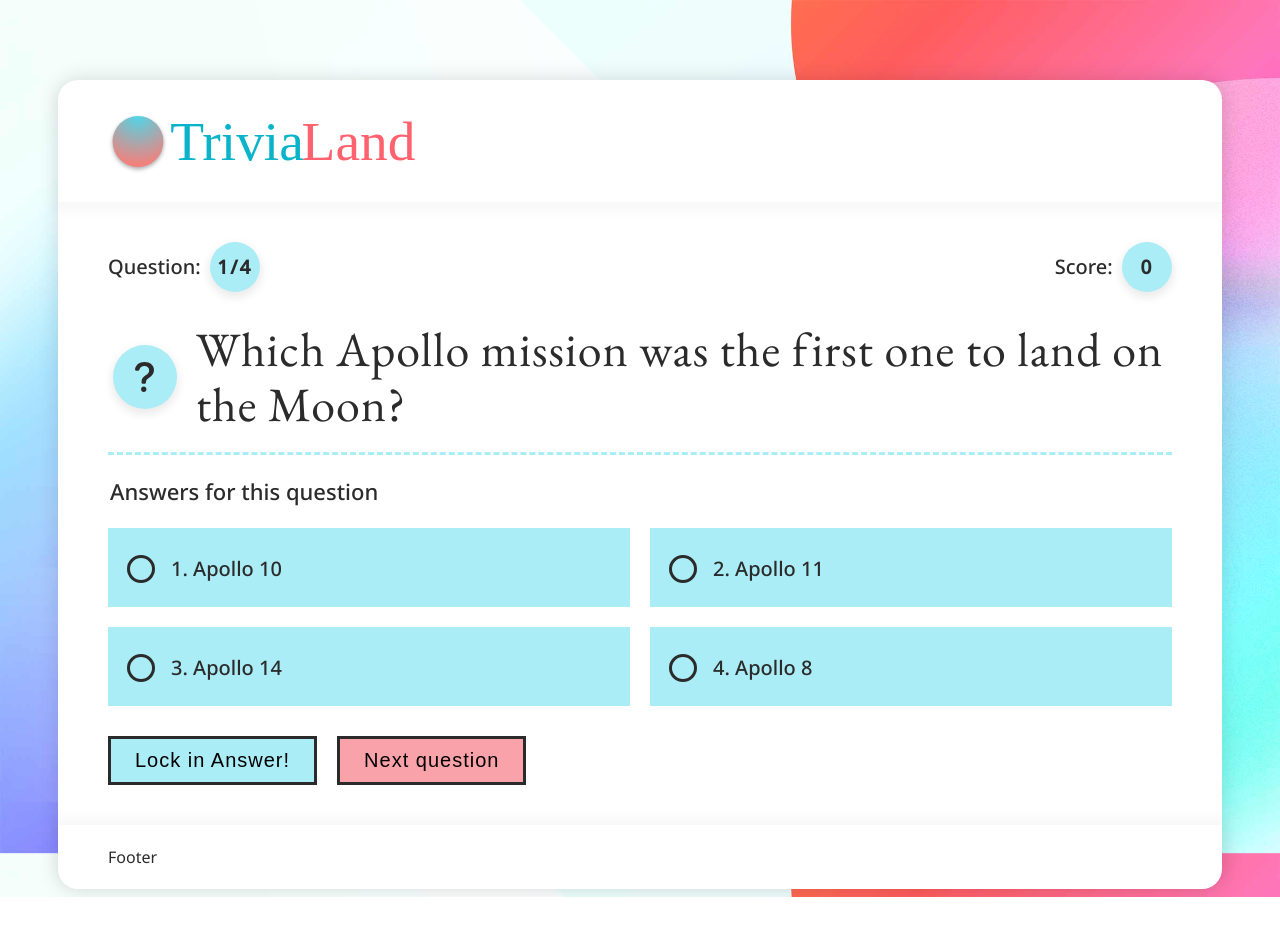
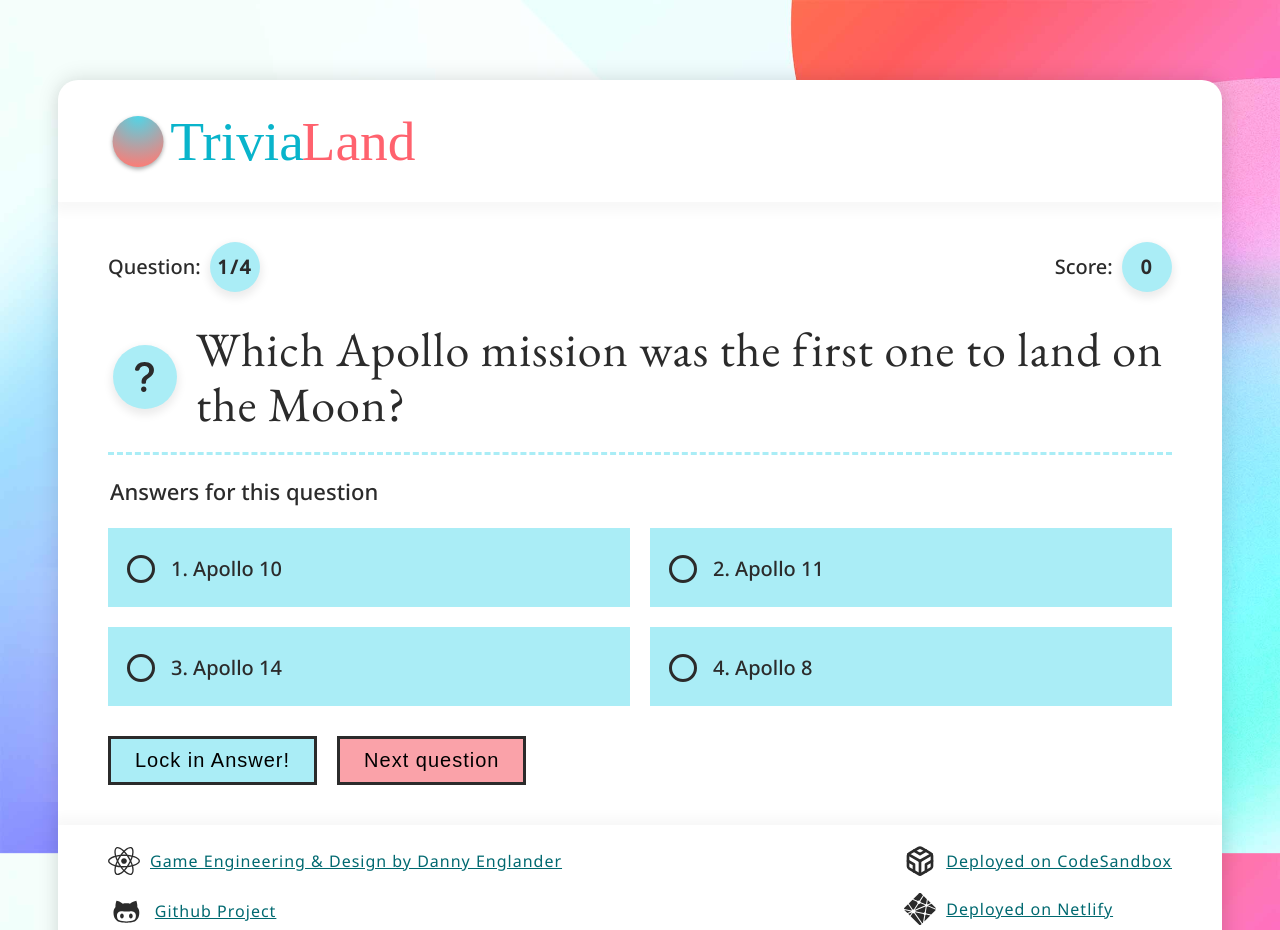
Before and after one commit to danny-englander/react-trivia-game, a React (Create React App) app: page / in a window 1280 px wide. Shown: the top 930 px of the page. Before the commit the page ends 897 px from the top, so only its background shows below. Built offline with nearby package versions, Linux system fonts and the light colour scheme.

Commit message:
Theming footer

```diff
--- a/src/assets/scss/components/footer.module.scss
+++ b/src/assets/scss/components/footer.module.scss
@@ -10,3 +10,27 @@
   padding: rem.convert(20px 50px);
   box-shadow: 0 -4px 12px 4px rgba(0, 0, 0, 0.03);
 }
+
+.colWrap {
+  @include mq.mq($from: medium_plus) {
+    display: flex;
+    justify-content: space-between;
+  }
+}
+
+.item {
+  display: flex;
+  align-items: center;
+
+  svg {
+    margin-right: 10px;
+  }
+
+  a {
+    color: $c_teal;
+
+    #{$a-tags-hover} {
+      text-decoration: none;
+    }
+  }
+}
--- a/src/components/Answer.jsx
+++ b/src/components/Answer.jsx
@@ -1,6 +1,8 @@
 import React, { useContext } from 'react'
 import { GameContext } from '../contexts/GameContext'
 import styleForm from '../assets/scss/components/form.module.scss'
+import { IoCheckmarkCircle } from 'react-icons/io5'
+import { AiFillCloseCircle } from 'react-icons/ai'
 
 // Receive answer props from Question.
 const Answer = ({
@@ -47,11 +49,11 @@ const Answer = ({
           </span>
 
           {gameState.answerLocked === true && isCorrectAnswer && (
-            <span>correct icon</span>
+            <IoCheckmarkCircle className="" />
           )}
 
           {gameState.answerLocked === true && !isCorrectAnswer && (
-            <span>incorrect icon</span>
+            <AiFillCloseCircle />
           )}
         </label>
       </div>
--- a/src/components/Footer.jsx
+++ b/src/components/Footer.jsx
@@ -1,10 +1,63 @@
 import React from 'react'
 import styleFooter from '../assets/scss/components/footer.module.scss'
+import { FaReact } from 'react-icons/fa'
+import { DiGithubAlt } from 'react-icons/di'
+import { FiCodesandbox } from 'react-icons/fi'
+import { SiNetlify } from 'react-icons/si'
 
 const Footer = () => {
   return (
     <>
-      <footer className={styleFooter.bg}>Footer</footer>
+      <footer className={styleFooter.bg}>
+        <div className={styleFooter.colWrap}>
+          <div className={styleFooter.cols}>
+            <p className={styleFooter.item}>
+              <FaReact size="2em" />
+              <a
+                href="https://www.dannyenglander.com"
+                target="_blank"
+                rel="noopener noreferrer"
+              >
+                Game Engineering & Design by Danny Englander
+              </a>
+            </p>
+
+            <p className={styleFooter.item}>
+              <DiGithubAlt size="2.3em" />
+              <a
+                href="https://github.com/danny-englander/react-trivia-game"
+                target="_blank"
+                rel="noopener noreferrer"
+              >
+                Github Project
+              </a>
+            </p>
+          </div>
+
+          <div className={styleFooter.cols}>
+            <p className={styleFooter.item}>
+              <FiCodesandbox size="2em" />
+              <a
+                href="https://codesandbox.io/s/github/danny-englander/dannys-trivia-game"
+                target="_blank"
+                rel="noopener noreferrer"
+              >
+                Deployed on CodeSandbox
+              </a>
+            </p>
+            <p className={styleFooter.item}>
+              <SiNetlify size="2em" />
+              <a
+                href="https://trivia-land.netlify.app/"
+                target="_blank"
+                rel="noopener noreferrer"
+              >
+                Deployed on Netlify
+              </a>
+            </p>
+          </div>
+        </div>
+      </footer>
     </>
   )
 }
--- a/src/components/FormActions.jsx
+++ b/src/components/FormActions.jsx
@@ -5,10 +5,19 @@ import styleFormActions from '../assets/scss/components/formactions.module.scss'
 const FormActions = ({ onLockClick, onNextClick, formValidationMessage }) => {
   const [gameState] = useContext(GameContext)
   return (
+    <>
+      {/* Form validation message.  */}
+      {formValidationMessage && (
+        <p
+          aria-live="assertive"
+          role="alert"
+          className={styleFormActions.validation}
+        >
+          {formValidationMessage}
+        </p>
+      )}
+
       <div className={styleFormActions.btnItems}>
-      {/* Form validation message.  */}
-      {formValidationMessage && <p className="">{formValidationMessage}</p>}
-
         {/* Enable disable buttons below with conditions and add accessibility. */}
 
         <div
@@ -21,9 +30,9 @@ const FormActions = ({ onLockClick, onNextClick, formValidationMessage }) => {
             disabled={gameState.answerLocked === true}
             aria-disabled={gameState.answerLocked === true}
             onClick={onLockClick}
-          className={`${styleFormActions.btn} ${styleFormActions.btnPrimary} ${
-            gameState.answerLocked === true ? 'foo' : 'bar'
-          }`}
+            className={`${styleFormActions.btn} ${
+              styleFormActions.btnPrimary
+            } ${gameState.answerLocked === true ? 'foo' : 'bar'}`}
           >
             Lock in Answer!
           </button>
@@ -63,6 +72,7 @@ const FormActions = ({ onLockClick, onNextClick, formValidationMessage }) => {
           </div>
         </div>
       </div>
+    </>
   )
 }
 
```
Lines whose indentation alone changed are shown as unchanged.
